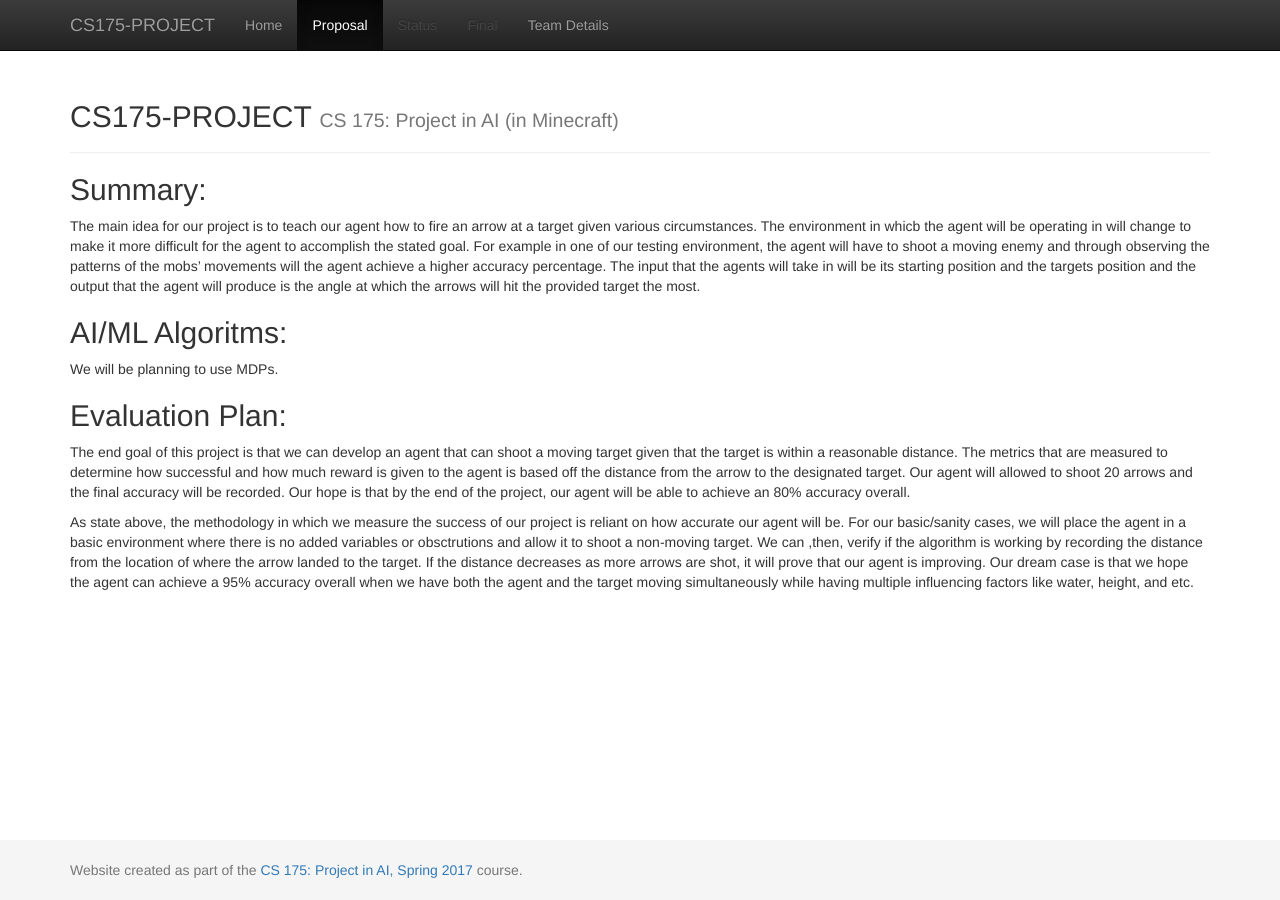
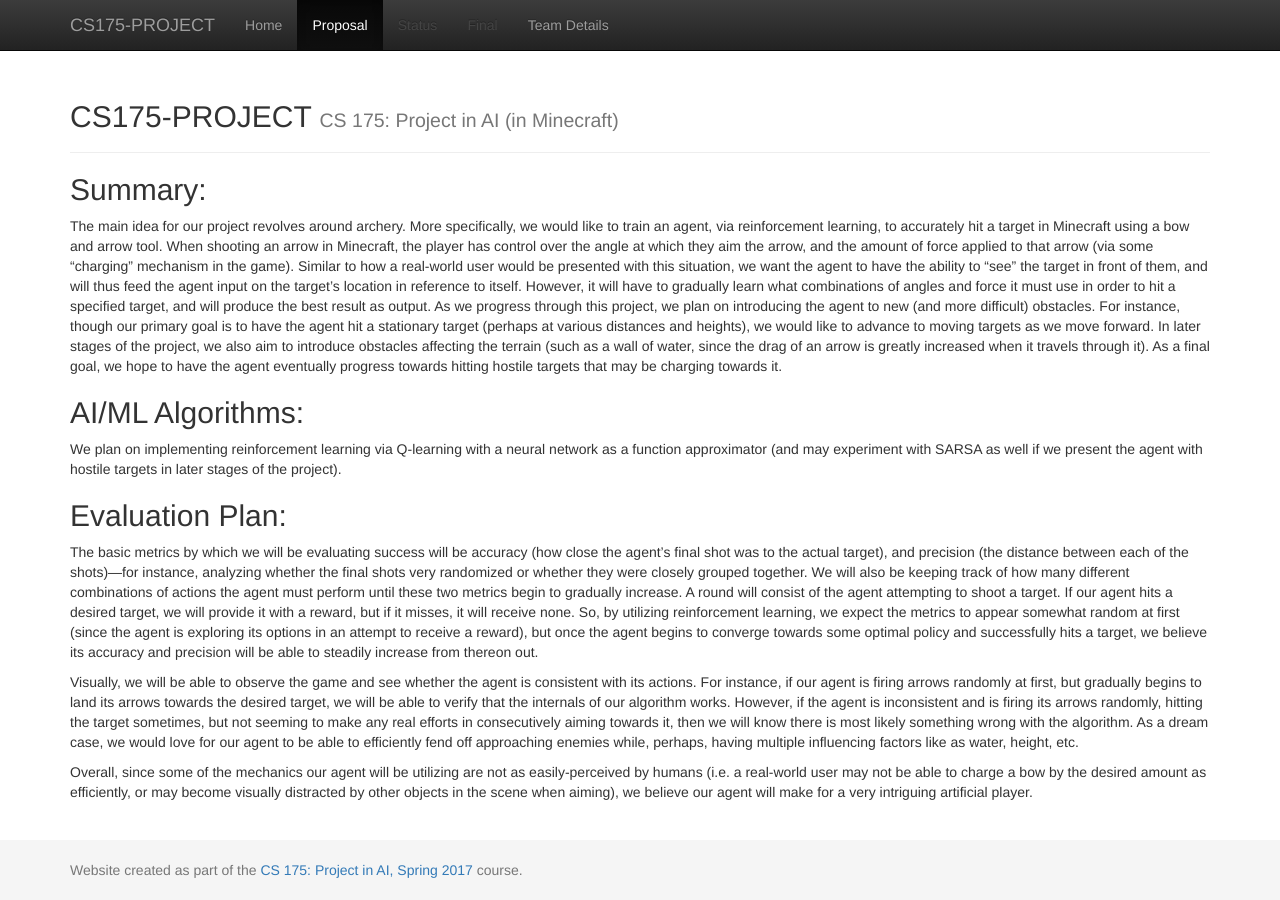
Before and after one commit to andrewdoh/scuba_diver, a Jekyll site: the page built from docs/proposal.md, in a window 1280 px wide. Built offline with Jekyll 4.4.1, drawn with Linux system fonts in a browser that asks for light colours.

Commit message:
Update proposal.md
Added some new ideas (i.e. goals in later stages), and changed the description of the quantitative/qualitative evaluation paragraphs based off a more precise approach towards how we will be implementing the project.

```diff
--- a/docs/proposal.md
+++ b/docs/proposal.md
@@ -4,12 +4,15 @@ title: Proposal
 ---
 
 ## Summary:
-The main idea for our project is to teach our agent how to fire an arrow at a target given various circumstances. The environment in whicb the agent will be operating in will change to make it more difficult for the agent to accomplish the stated goal. For example in one of our testing environment, the agent will have to shoot a moving enemy and through observing the patterns of the mobs' movements will the agent achieve a higher accuracy percentage. The input that the agents will take in will be its starting position and the targets position and the output that the agent will produce is the angle at which the arrows will hit the provided target the most.
+  The main idea for our project revolves around archery. More specifically, we would like to train an agent, via reinforcement learning, to accurately hit a target in Minecraft using a bow and arrow tool. When shooting an arrow in Minecraft, the player has control over the angle at which they aim the arrow, and the amount of force applied to that arrow (via some “charging” mechanism in the game). Similar to how a real-world user would be presented with this situation, we want the agent to have the ability to "see" the target in front of them, and will thus feed the agent input on the target's location in reference to itself. However, it will have to gradually learn what combinations of angles and force it must use in order to hit a specified target, and will produce the best result as output.
+  As we progress through this project, we plan on introducing the agent to new (and more difficult) obstacles. For instance, though our primary goal is to have the agent hit a stationary target (perhaps at various distances and heights), we would like to advance to moving targets as we move forward. In later stages of the project, we also aim to introduce obstacles affecting the terrain (such as a wall of water, since the drag of an arrow is greatly increased when it travels through it). As a final goal, we hope to have the agent eventually progress towards hitting hostile targets that may be charging towards it.
 
-## AI/ML Algoritms:
-We will be planning to use MDPs.
+## AI/ML Algorithms:
+  We plan on implementing reinforcement learning via Q-learning with a neural network as a function approximator (and may experiment with SARSA as well if we present the agent with hostile targets in later stages of the project).
 
 ## Evaluation Plan:
-The end goal of this project is that we can develop an agent that can shoot a moving target given that the target is within a reasonable distance. The metrics that are measured to determine how successful and how much reward is given to the agent is based off the distance from the arrow to the designated target. Our agent will allowed to shoot 20 arrows and the final accuracy will be recorded. Our hope is that by the end of the project, our agent will be able to achieve an 80% accuracy overall.
+  The basic metrics by which we will be evaluating success will be accuracy (how close the agent’s final shot was to the actual target), and precision (the distance between each of the shots)—for instance, analyzing whether the final shots very randomized or whether they were closely grouped together. We will also be keeping track of how many different combinations of actions the agent must perform until these two metrics begin to gradually increase. A round will consist of the agent attempting to shoot a target. If our agent hits a desired target, we will provide it with a reward, but if it misses, it will receive none. So, by utilizing reinforcement learning, we expect the metrics to appear somewhat random at first (since the agent is exploring its options in an attempt to receive a reward), but once the agent begins to converge towards some optimal policy and successfully hits a target, we believe its accuracy and precision will be able to steadily increase from thereon out.
 
-As state above, the methodology in which we measure the success of our project is reliant on how accurate our agent will be. For our basic/sanity cases, we will place the agent in a basic environment where there is no added variables or obsctrutions and allow it to shoot a non-moving target. We can ,then, verify if the algorithm is working by recording the distance from the location of where the arrow landed to the target. If the distance decreases as more arrows are shot, it will prove that our agent is improving. Our dream case is that we hope the agent can achieve a 95% accuracy overall when we have both the agent and the target moving simultaneously while having multiple influencing factors like water, height, and etc.
+  Visually, we will be able to observe the game and see whether the agent is consistent with its actions. For instance, if our agent is firing arrows randomly at first, but gradually begins to land its arrows towards the desired target, we will be able to verify that the internals of our algorithm works. However, if the agent is inconsistent and is firing its arrows randomly, hitting the target sometimes, but not seeming to make any real efforts in consecutively aiming towards it, then we will know there is most likely something wrong with the algorithm. As a dream case, we would love for our agent to be able to efficiently fend off approaching enemies while, perhaps, having multiple influencing factors like as water, height, etc.
+
+  Overall, since some of the mechanics our agent will be utilizing are not as easily-perceived by humans (i.e. a real-world user may not be able to charge a bow by the desired amount as efficiently, or may become visually distracted by other objects in the scene when aiming), we believe our agent will make for a very intriguing artificial player.
```
